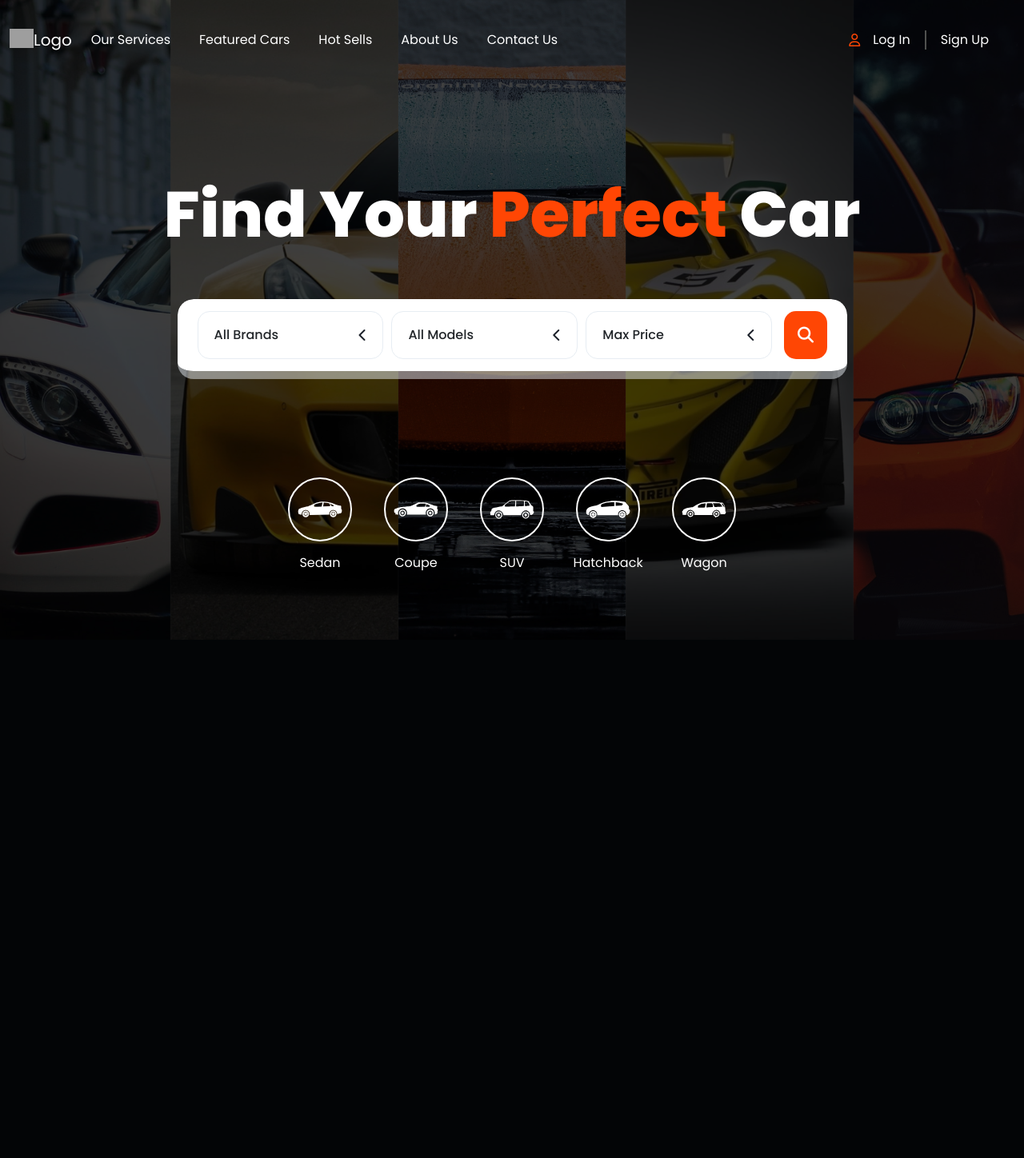
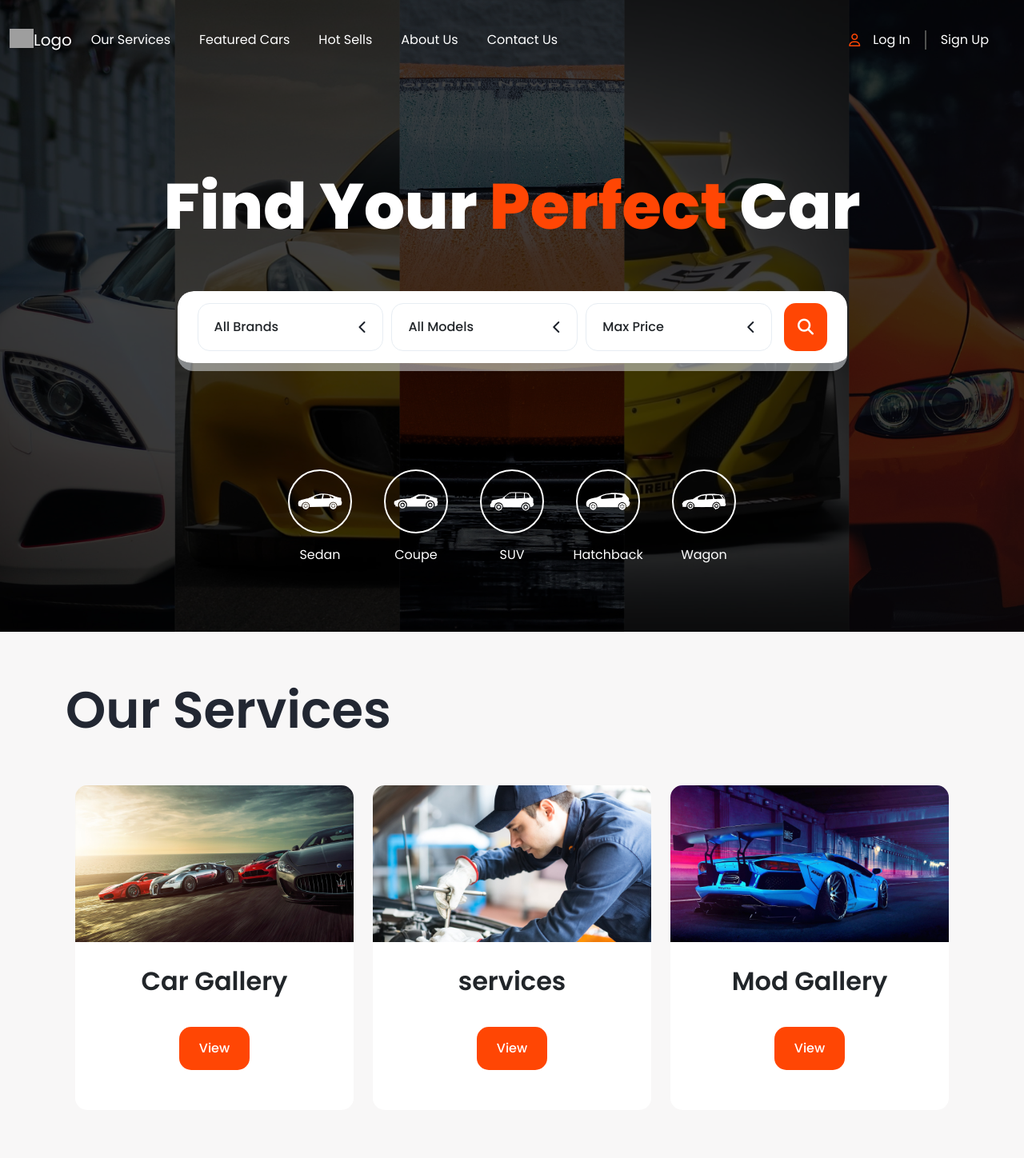
Before and after one commit to salehshakib/austhir-cars-website, a PHP site: page / in a window 1280 px wide. Shown: the whole page at 80% size. Before the commit the page ends 800 px from the top, so only its background shows below. Run offline with PHP 8.4, Linux system fonts and the light colour scheme; some libraries are stand-ins or nearby versions; grey boxes are pictures that could not be loaded.

Commit message:
our services section added

```diff
--- a/css/dropdown.css
+++ b/css/dropdown.css
@@ -1,3 +1,6 @@
+/* utilities import */
+@import url("universal-stylesheet.css");
+
 span.choose {
   color: #555;
   padding: 5px 0 10px;
@@ -37,8 +40,8 @@ span.choose {
 }
 
 .austhir-dropdown.active {
-  background-color: #f8f8f8;
-  border-color: #ff4604;
+  background-color: var(--austhir-dropdown-active-color);
+  border-color: var(--austhir-orange);
 }
 /* .austhir-dropdown.active:hover,
 .austhir-dropdown.active {
--- /dev/null
+++ b/css/home-page.css
@@ -0,0 +1,278 @@
+/* fonts */
+@import url("https://fonts.googleapis.com/css2?family=Poppins:ital,wght@0,300;0,400;0,500;0,600;0,700;0,800;1,900&display=swap");
+
+/* utilities import */
+@import url("universal-stylesheet.css");
+
+/*-----------------------------
+        Utilities
+------------------------------*/
+.row {
+  margin: 0;
+}
+
+.nav-bg {
+  background-color: white;
+}
+
+/*-----------------------------
+        Header Design
+------------------------------*/
+#home-header {
+  background-color: rgba(0, 0, 0, 0.75);
+  background-image: url("../images/cover.png");
+  background-repeat: no-repeat;
+  background-position: center;
+  background-size: cover;
+  background-blend-mode: multiply;
+}
+
+.austhir-nav-item + .austhir-nav-item {
+  margin-left: 20px;
+}
+
+.log-sign-nav-item,
+.log-sign-nav-item a {
+  padding: 0;
+}
+
+.log-sign-nav-item:first-child {
+  padding-right: 10px;
+  border-right: 2px solid var(--austhir-devider-color);
+}
+
+.log-sign-nav-item:last-child {
+  padding-left: 10px;
+}
+
+.log-sign-nav-item .fa-user.me-2 {
+  color: var(--austhir-orange);
+}
+
+.austhir-nav-link {
+  color: white;
+}
+
+.austhir-nav-link:hover,
+.austhir-nav-link:focus {
+  color: var(--austhir-orange);
+}
+
+.hero-title {
+  color: white;
+  font-weight: 800;
+  font-size: 5em;
+  text-align: center;
+  margin-top: 50px;
+}
+
+.hero-title span {
+  color: var(--austhir-orange);
+}
+
+.search-car-container {
+  background-color: white;
+  width: 75%;
+  padding: 10px 20px;
+  margin-top: 50px;
+  border-radius: 20px;
+  border-bottom: 10px solid rgba(231, 237, 243, 0.5);
+  background-clip: padding-box;
+}
+
+.search-car-dropdown {
+  width: 100%;
+}
+
+.search-car-dropdown ul {
+  width: 100%;
+}
+
+.search-button-container {
+  width: 25%;
+}
+
+.search-car-dropdown,
+.search-button-container {
+  margin: 5px;
+}
+
+.search-button-container {
+  height: 60px;
+}
+
+.search-button {
+  position: relative;
+  padding: 15px 0;
+  height: 100%;
+  margin-left: 5px;
+  text-align: center;
+  background-color: var(--austhir-orange);
+  border-radius: 15px;
+  color: white !important;
+  font-size: 20px;
+}
+
+.search-button::before {
+  content: "";
+  position: absolute;
+  top: 0;
+  left: 0;
+  width: 100%;
+  height: 100%;
+  background-color: rgba(255, 255, 255, 0.15);
+  transform-origin: left;
+  transform: scaleX(0);
+  transition: 0.2s ease-in-out;
+}
+
+.search-button:hover::before {
+  transform: scaleX(1);
+}
+
+.search-button-text {
+  display: none;
+  margin-bottom: 0;
+  margin-left: 10px;
+}
+
+.car-type-filter-container {
+  margin: 103px 0;
+  padding: 0;
+}
+
+.car-type-button {
+  height: 80px;
+  width: 80px;
+  margin: 20px;
+}
+
+.car-type-button svg {
+  padding: 10px;
+  fill: white;
+  border: 2px solid white;
+  border-radius: 50%;
+  margin-bottom: 15px;
+  transition: border-color 0.2s ease-in-out;
+}
+
+.car-type-button a {
+  text-align: center;
+  color: white;
+  display: flex;
+  flex-direction: column;
+  align-items: center;
+}
+
+.car-type-button:hover svg {
+  border-color: var(--austhir-orange);
+}
+
+/*----------------------------------------
+        Our Services Section Design
+-----------------------------------------*/
+.section-title {
+  font-size: 4em;
+  font-weight: 600;
+  margin-bottom: 30px;
+  color: var(--austhir-text-color);
+}
+
+.service-card {
+  background-color: white;
+  border-radius: 15px;
+  overflow: hidden;
+  margin-top: 25px;
+  transition: 0.3s ease-in-out;
+}
+
+.service-card:hover {
+  box-shadow: rgba(17, 17, 26, 0.1) 0px 8px 24px,
+    rgba(17, 17, 26, 0.1) 0px 16px 56px, rgba(17, 17, 26, 0.1) 0px 24px 80px;
+}
+
+.service-card-info {
+  display: flex;
+  flex-direction: column;
+  align-items: center;
+}
+
+.service-title {
+  text-align: center;
+  margin-top: 30px;
+  font-weight: 600;
+  font-size: 2em;
+}
+
+.service-view-btn {
+  text-align: center;
+  margin: 30px 0 50px 0;
+}
+
+/*-----------------------------
+        Tablet Design
+------------------------------*/
+@media (max-width: 768px) {
+  .austhir-nav-item,
+  .log-sign-nav-item {
+    text-align: center;
+  }
+
+  .log-sign-nav-item {
+    padding: 0;
+  }
+
+  .log-sign-nav-item,
+  .log-sign-nav-item a {
+    padding: 8px 0;
+    width: 100%;
+    text-align: center;
+  }
+
+  .log-sign-nav-item:first-child {
+    border: 0;
+    padding: 0;
+  }
+
+  .log-sign-nav-item:last-child {
+    padding: 0;
+  }
+
+  .austhir-nav-item + .austhir-nav-item {
+    margin-left: 0;
+    text-align: center;
+  }
+
+  .search-button-container {
+    width: 100%;
+  }
+
+  .search-button-text {
+    display: block;
+  }
+}
+
+/*-----------------------------
+        Mobile Design
+------------------------------*/
+@media (max-width: 576px) {
+  .hero-title {
+    font-size: 3em;
+  }
+
+  .search-car-container {
+    width: 98%;
+  }
+
+  .car-type-button {
+    margin: 10px;
+  }
+
+  .second-row {
+    margin-top: 40px;
+  }
+
+  .section-title {
+    font-size: 3em;
+  }
+}
--- a/css/universal-stylesheet.css
+++ b/css/universal-stylesheet.css
@@ -1,6 +1,3 @@
-/* fonts */
-@import url("https://fonts.googleapis.com/css2?family=Poppins:ital,wght@0,300;0,400;0,500;0,600;0,700;0,800;1,900&display=swap");
-
 /*-----------------------------
         Utilities
 ------------------------------*/
@@ -9,14 +6,22 @@
   --austhir-border-color: #e7edf3;
   --austhir-devider-color: #50514f;
   --austhir-nav-text-color: #1b2029;
+  --austhir-dropdown-active-color: #e6e6e6;
+  --austhir-body-bg-color: #f8f7f7;
+  --austhir-text-color: #222732;
+}
+
+body {
+  font-family: "Poppins", sans-serif;
+  background-color: var(--austhir-body-bg-color);
 }
 
 nav {
   height: 100px;
 }
 
-body {
-  font-family: "Poppins", sans-serif;
+section {
+  margin: 60px 0;
 }
 
 a {
@@ -24,133 +29,16 @@ a {
   color: black;
 }
 
-.row {
-  margin: 0;
+.austhir-btn {
+  position: relative;
+  background-color: var(--austhir-orange);
+  color: white !important;
+  font-weight: 500;
+  padding: 15px 25px;
+  border-radius: 15px;
 }
 
-.nav-bg {
-  background-color: white;
-}
-
-.nav-bg #nav-items-container a {
-  color: var(--austhir-nav-text-color);
-}
-
-/*-----------------------------
-        Header Design
-------------------------------*/
-#home-header {
-  background-color: rgba(0, 0, 0, 0.75);
-  background-image: url("../images/cover.png");
-  background-repeat: no-repeat;
-  background-position: center;
-  background-size: cover;
-  background-blend-mode: multiply;
-}
-
-.austhir-nav-item + .austhir-nav-item {
-  margin-left: 20px;
-}
-
-.log-sign-nav-item,
-.log-sign-nav-item a {
-  padding: 0;
-}
-
-.log-sign-nav-item:first-child {
-  padding-right: 10px;
-  border-right: 2px solid var(--austhir-devider-color);
-}
-
-.log-sign-nav-item:last-child {
-  padding-left: 10px;
-}
-
-.log-sign-nav-item .fa-user.me-2 {
-  color: var(--austhir-orange);
-}
-
-.austhir-nav-link {
-  color: white;
-}
-
-.austhir-nav-link:hover,
-.austhir-nav-link:focus {
-  color: var(--austhir-orange);
-}
-
-.hero-title {
-  color: white;
-  font-weight: 800;
-  font-size: 5em;
-  text-align: center;
-  margin-top: 120px;
-}
-
-.hero-title span {
-  color: var(--austhir-orange);
-}
-
-.search-car-container {
-  background-color: white;
-  width: 75%;
-  padding: 10px 20px;
-  margin-top: 50px;
-  border-radius: 20px;
-  border-bottom: 10px solid rgba(231, 237, 243, 0.5);
-  background-clip: padding-box;
-}
-
-.search-car-dropdown {
-  width: 100%;
-}
-
-.search-car-dropdown ul {
-  width: 100%;
-}
-
-.search-button-container {
-  width: 25%;
-}
-
-.search-car-dropdown,
-.search-button-container {
-  margin: 5px;
-}
-
-.austhir-dropdown-button {
-  background-color: white;
-  color: var(--austhir-nav-text-color);
-  font-weight: 500;
-  width: 100%;
-  height: 60px;
-  border-radius: 15px;
-  border-color: var(--austhir-border-color);
-}
-
-.austhir-dropdown-button:hover {
-  background-color: white;
-  color: var(--austhir-nav-text-color);
-  border-color: var(--austhir-orange);
-}
-
-.search-button-container {
-  height: 60px;
-}
-
-.search-button {
-  position: relative;
-  padding: 15px 0;
-  height: 100%;
-  margin-left: 5px;
-  text-align: center;
-  background-color: var(--austhir-orange);
-  border-radius: 15px;
-  color: white !important;
-  font-size: 20px;
-}
-
-.search-button::before {
+.austhir-btn::before {
   content: "";
   position: absolute;
   top: 0;
--- a/index.html
+++ b/index.html
@@ -13,7 +13,7 @@
       crossorigin="anonymous"
     />
     <!-- custom stylesheet -->
-    <link rel="stylesheet" href="css/universal-stylesheet.css" />
+    <link rel="stylesheet" href="css/home-page.css" />
     <link rel="stylesheet" href="css/dropdown.css" />
     <!-- fontawesome kit -->
     <script
@@ -82,7 +82,7 @@
                   <a
                     class="nav-link austhir-nav-link"
                     aria-current="page"
-                    href="#"
+                    href="#our-services"
                     >Our Services</a
                   >
                 </li>
@@ -417,6 +417,54 @@
       </section>
     </header>
 
+    <main>
+      <!-- our services section -->
+      <section id="our-services" class="container">
+        <h2 class="section-title text-center text-lg-start">Our Services</h2>
+        <div class="row row-cols-1 row-cols-lg-3">
+          <div class="col">
+            <div class="service-card">
+              <img
+                class="img-fluid"
+                src="images/car-gallery.jpg"
+                alt="image of cars"
+              />
+              <div class="service-card-info">
+                <h4 class="service-title">Car Gallery</h4>
+                <a class="austhir-btn service-view-btn" href="#">View</a>
+              </div>
+            </div>
+          </div>
+          <div class="col">
+            <div class="service-card">
+              <img
+                class="img-fluid"
+                src="images/after-sales-service.jpg"
+                alt="image of a mechanic fixing car"
+              />
+              <div class="service-card-info">
+                <h4 class="service-title">services</h4>
+                <a class="austhir-btn service-view-btn" href="#">View</a>
+              </div>
+            </div>
+          </div>
+          <div class="col">
+            <div class="service-card">
+              <img
+                class="img-fluid"
+                src="images/mod-gallery.jpg"
+                alt="image of a modified car"
+              />
+              <div class="service-card-info">
+                <h4 class="service-title">Mod Gallery</h4>
+                <a class="austhir-btn service-view-btn" href="#">View</a>
+              </div>
+            </div>
+          </div>
+        </div>
+      </section>
+    </main>
+
     <!-- bootstrap js -->
     <script
       src="https://cdn.jsdelivr.net/npm/bootstrap@5.1.3/dist/js/bootstrap.bundle.min.js"
```
Also changed, not shown: other parts of css/universal-stylesheet.css (+1 -103 lines), images/after-sales-service.jpg (added), images/car-gallery.jpg (added), images/mod-gallery.jpg (added).
